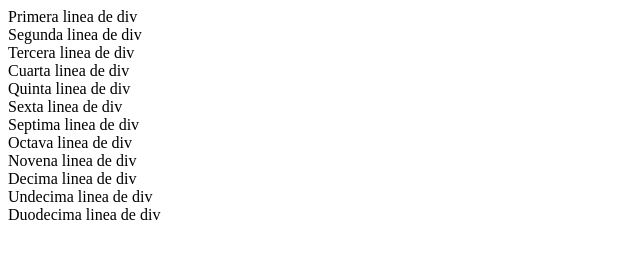
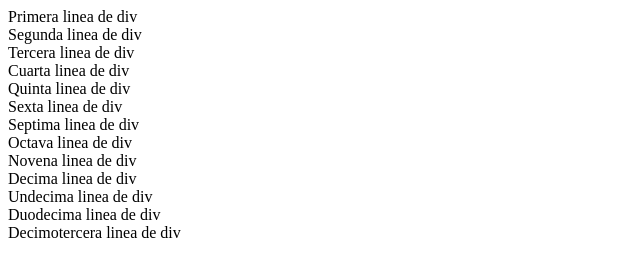
Before and after one commit to AndresMor-e/Curs0_git, a plain HTML site: page index.html in a window 1280 px wide. Shown: the whole page, without its empty margins (0-640 px from the left). Drawn offline with Linux system fonts and the light colour scheme.

Commit message:
Ten commit

```diff
--- a/index.html
+++ b/index.html
@@ -18,5 +18,6 @@
     <div>Decima linea de div</div>
     <div>Undecima linea de div</div>
     <div>Duodecima linea de div</div>
+    <div>Decimotercera linea de div</div>
 </body>
 </html>
```
